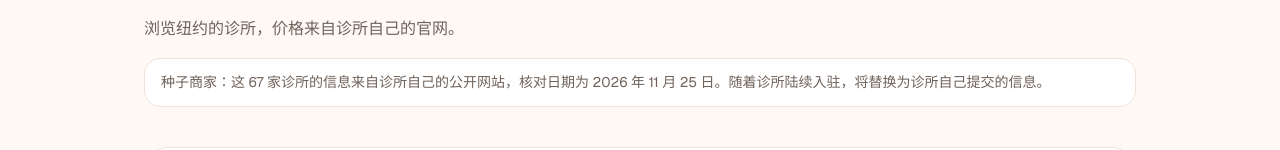
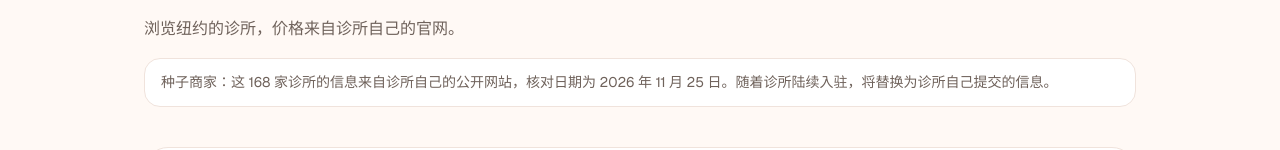
Before and after one commit to BrandyPiao1997/glow-sis, a Next.js app: page / in a window 1280 px wide. Shown: the part 571-721 px from the top of the page. Built offline with nearby package versions, Linux system fonts and the light colour scheme.

Commit message:
Seed listings note: count now dynamic in all 3 languages

```diff
--- a/components/BrowseClinics.tsx
+++ b/components/BrowseClinics.tsx
@@ -194,7 +194,7 @@ export default function BrowseClinics({ t }: { t: Dict }) {
         </h1>
         <p className="mt-3 max-w-2xl text-base leading-relaxed text-muted">{t.browseSub}</p>
         <p className="mt-4 rounded-2xl border border-line bg-white px-4 py-3 text-sm leading-relaxed text-muted">
-          {t.browseSeedNote}
+          {t.browseSeedNote.replace("{count}", String(CLINICS.length))}
         </p>
       </section>
 
--- a/lib/i18n.ts
+++ b/lib/i18n.ts
@@ -51,7 +51,7 @@ const en = {
   browseDisclaimer:
     "Prices are from the clinic's own website, as checked Nov 25, 2026. Confirm with the clinic before booking. Per-unit rates (e.g. Botox per unit) are shown as published, but they are not directly comparable to per-treatment prices — one treatment usually takes many units.",
   browseSeedNote:
-    "Seed listings: these 67 clinics come from clinics' own public websites, checked Nov 25, 2026. They will be replaced by clinic-submitted listings as clinics join GlowSis.",
+    "Seed listings: these {count} clinics come from clinics' own public websites, checked Nov 25, 2026. They will be replaced by clinic-submitted listings as clinics join GlowSis.",
   browseNoResults: "No clinics match. Try clearing a filter.",
   browseLanguages: "Languages",
   browseWebsite: "Website",
@@ -217,7 +217,7 @@ const zh: Dict = {
   browseSourceNotes: "关于这些价格",
   browseDisclaimer: "价格来自诊所自己的官网，核对日期为 2026 年 11 月 25 日。预约前请与诊所确认。按单位计价的价格（如肉毒素每单位）按诊所公布的原样列出，但不能直接与按次、按部位计价的价格比较——一次治疗通常需要多个单位。",
   browseSeedNote:
-    "种子商家：这 67 家诊所的信息来自诊所自己的公开网站，核对日期为 2026 年 11 月 25 日。随着诊所陆续入驻，将替换为诊所自己提交的信息。",
+    "种子商家：这 {count} 家诊所的信息来自诊所自己的公开网站，核对日期为 2026 年 11 月 25 日。随着诊所陆续入驻，将替换为诊所自己提交的信息。",
   browseNoResults: "没有符合条件的诊所，请清除筛选条件再试。",
   browseLanguages: "语言",
   browseWebsite: "官网",
@@ -358,7 +358,7 @@ const ko: Dict = {
   browseSourceNotes: "가격에 대해",
   browseDisclaimer: "가격은 각 클리닉 공식 홈페이지에서 가져왔으며, 2026년 11월 25일에 확인했습니다. 예약 전에 클리닉에 직접 확인하세요. 단위당 가격(예: 보톡스 단위당)은 게시된 그대로 표시되지만, 회당·부위당 가격과 직접 비교할 수는 없습니다. 한 번의 시술에는 보통 여러 단위가 필요합니다.",
   browseSeedNote:
-    "시드 목록: 이 67곳의 정보는 각 클리닉의 공개 홈페이지에서 가져왔으며, 2026년 11월 25일에 확인했습니다. 클리닉이 입점하면 업체가 직접 제출한 정보로 교체됩니다.",
+    "시드 목록: 이 {count}곳의 정보는 각 클리닉의 공개 홈페이지에서 가져왔으며, 2026년 11월 25일에 확인했습니다. 클리닉이 입점하면 업체가 직접 제출한 정보로 교체됩니다.",
   browseNoResults: "조건에 맞는 클리닉이 없습니다. 필터를 지우고 다시 시도하세요.",
   browseLanguages: "언어",
   browseWebsite: "홈페이지",
```
